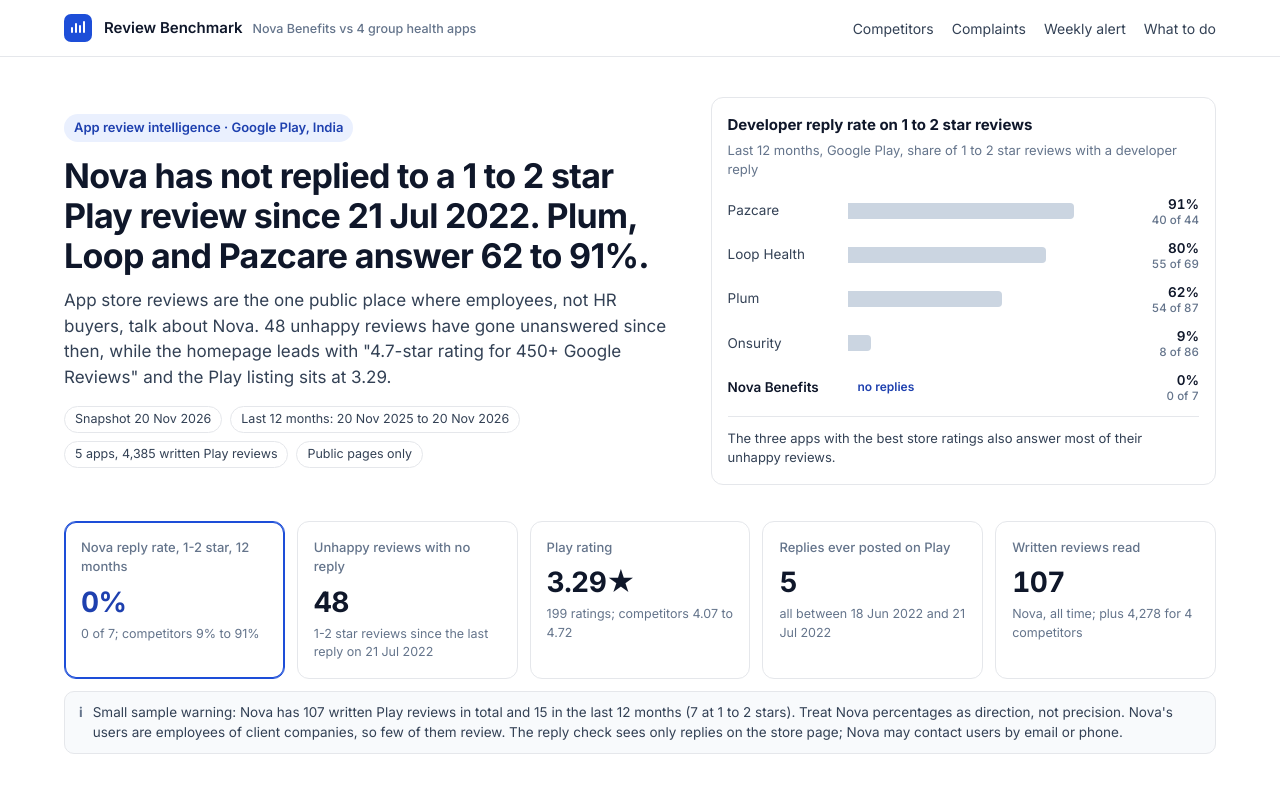
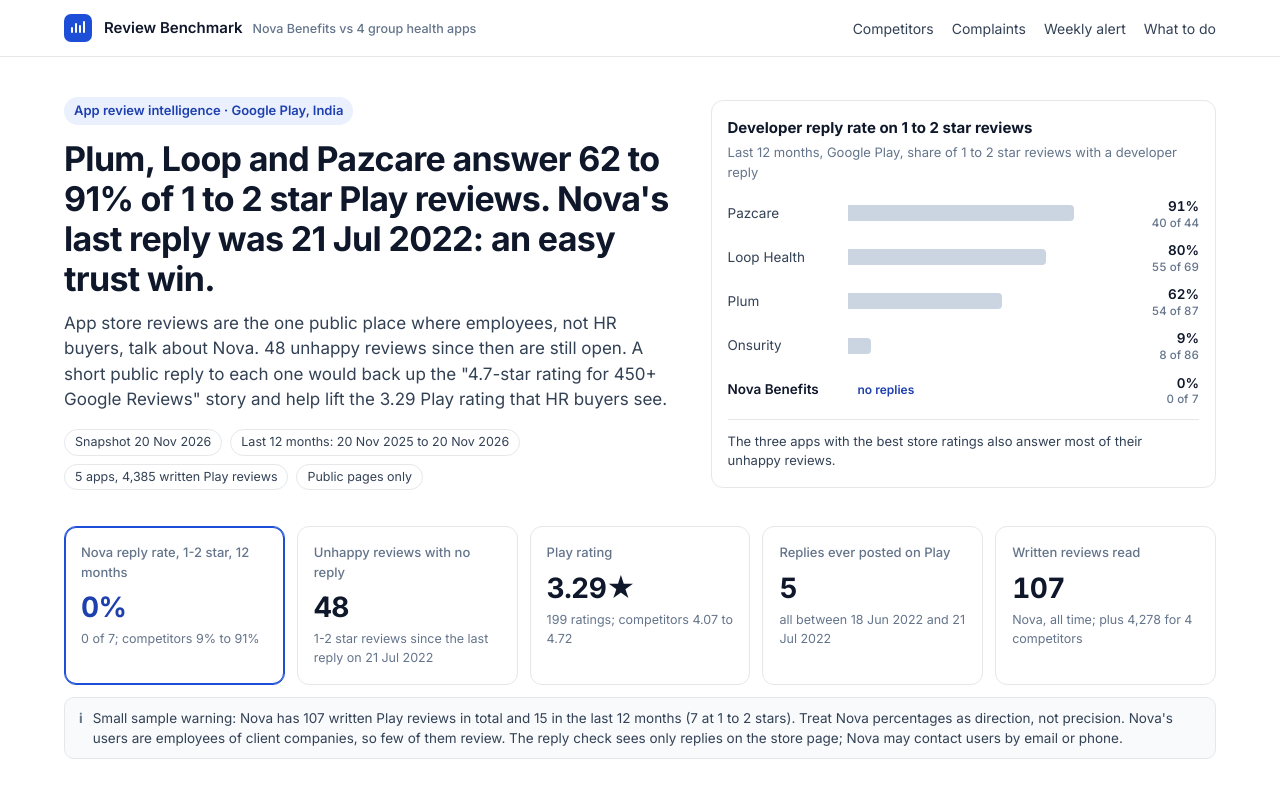
Before and after one commit to techi101/nova-proof, a plain HTML site: page web/index.html in a window 1280 px wide. Shown: the top 787 px of the page. Drawn offline with Linux system fonts and the light colour scheme.

Commit message:
Frame Nova headline as an opportunity, keep all numbers
Co-Authored-By: Claude Opus 5.5 <noreply@anthropic.com>

```diff
--- a/web/index.html
+++ b/web/index.html
@@ -256,8 +256,8 @@ function hover(el, text){
 function render(D){
   const S = D.summary, A = S.apps, N = S.nova, R = D.report, L = R.listing, nova = A["Nova Benefits"];
   const comp = ["Plum","Loop Health","Pazcare"].map(k => A[k].last_12m_neg_reply_pct);
-  document.getElementById("h1").textContent = `Nova has not replied to a 1 to 2 star Play review since ${dt(N.last_reply)}. Plum, Loop and Pazcare answer ${Math.round(Math.min(...comp))} to ${Math.round(Math.max(...comp))}%.`;
-  document.getElementById("lede").innerHTML = `App store reviews are the one public place where employees, not HR buyers, talk about Nova. ${N.neg_after_last_reply} unhappy reviews have gone unanswered since then, while the homepage leads with "${esc(R.homepage_claim)}" and the Play listing sits at ${L["Nova Benefits"].rating}.`;
+  document.getElementById("h1").textContent = `Plum, Loop and Pazcare answer ${Math.round(Math.min(...comp))} to ${Math.round(Math.max(...comp))}% of 1 to 2 star Play reviews. Nova's last reply was ${dt(N.last_reply)}: an easy trust win.`;
+  document.getElementById("lede").innerHTML = `App store reviews are the one public place where employees, not HR buyers, talk about Nova. ${N.neg_after_last_reply} unhappy reviews since then are still open. A short public reply to each one would back up the "${esc(R.homepage_claim)}" story and help lift the ${L["Nova Benefits"].rating} Play rating that HR buyers see.`;
   document.getElementById("meta").innerHTML = [`Snapshot ${dt(S.snapshot)}`, `Last 12 months: ${dt(S.window_12m_from)} to ${dt(S.snapshot)}`, `5 apps, ${fmt(Object.values(A).reduce((a,x)=>a+x.text_reviews_all_time,0))} written Play reviews`, "Public pages only"].map(t => `<span class="chip">${t}</span>`).join("");
 
   document.getElementById("rr-hint").textContent = `Last 12 months, Google Play, share of 1 to 2 star reviews with a developer reply`;
```
Also changed, not shown: docs/screenshot_1440.png, docs/screenshot_390.png, 1 other file.
